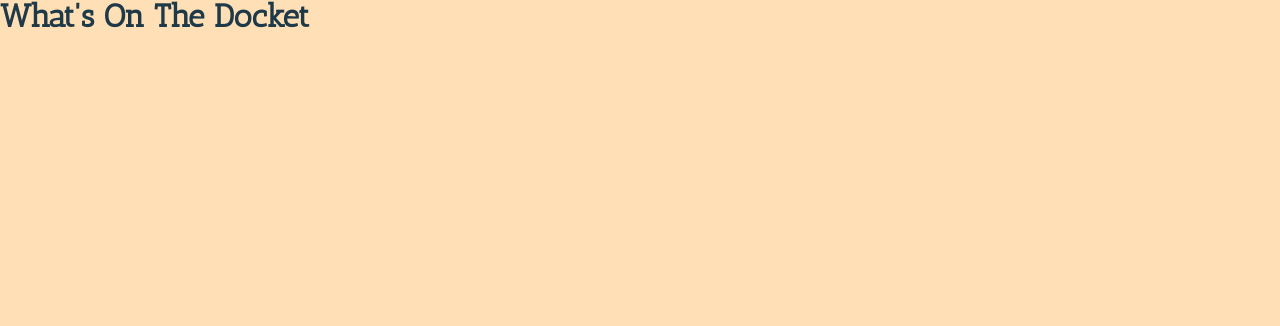
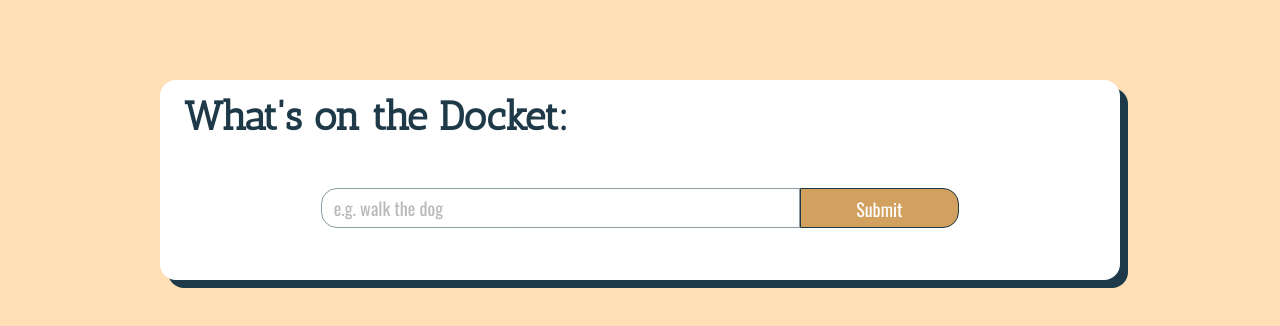
Before and after one commit to shawncocklin/thedocket, a plain HTML site: page index.html in a window 1280 px wide. Drawn offline with Linux system fonts and the light colour scheme.

Commit message:
initial styling of main card complete

```diff
--- a/index.html
+++ b/index.html
@@ -8,6 +8,19 @@
   <title>The Docket</title>
 </head>
 <body>
-  <h1>What's On The Docket</h1>
+  <main class="container">
+    <div class="card flex flex-col">
+      <h1 class="card-title">What's on the Docket:</h1>
+      <form class="task-form grid grid-12-col">
+        <input
+          type="text"
+          name="name"
+          class="task-input"
+          placeholder="e.g. walk the dog"
+          aria-label="task input">
+        <button type="submit" class="btn submit-btn">Submit</button>
+      </form>
+    </div>
+  </main>
 </body>
 </html>
--- a/styles.css
+++ b/styles.css
@@ -11,6 +11,7 @@
   --fw-reg: 400;
   --fw-bold: 700;
 
+  --fs-small: 0.75rem;
   --fs-400: 1.125rem;
   --fs-500: 1.25rem;
   --fs-600: 1.5rem;
@@ -18,7 +19,8 @@
   --fs-800: 1.875rem;
   --fs-xl: 2.5rem;
 
-  --box-shadow: 8 8 0 0 var(var(--clr-secondary));
+  --box-shadow: 8px 8px 0 0 var(--clr-secondary);
+  --br: 1rem;
 }
 
 /* oswald-regular - latin */
@@ -82,9 +84,25 @@ h3 {
   line-height: 1;
 }
 
+input,
+button {
+  background: none;
+  border: none;
+  margin: 0;
+  padding: 0;
+}
+
 /*
   UTILITIES
 */
+
+.flex {
+  display: flex;
+}
+
+.flex-col {
+  flex-direction: column;
+}
 
 .grid {
   display: grid;
@@ -92,6 +110,27 @@ h3 {
 
 .grid-12-col {
   grid-template-columns: repeat(12, [col-start] 1fr);
+  grid-template-rows: 40px;
+}
+
+.grid-span-4 {
+  grid-column: col-start 5 /span 4;
+}
+
+.grid-span-3 {
+  grid-column: col-start 5 / span 3;
+}
+
+.container {
+  max-width: 60rem;
+}
+
+/*
+  TYPOGRAPHY
+*/
+
+.card-title {
+  font-size: var(--fs-700);
 }
 
 /*
@@ -102,4 +141,89 @@ body {
   font-family: 'var(--ff-serif)';
   background-color: var(--clr-accent);
   color: var(--clr-secondary);
+  display: flex;
+  justify-content: center;
+  align-items: center;
+  margin: 5rem 1rem 0;
 }
+
+.btn {
+  font-family: 'var(--ff-sans)';
+  color: var(--clr-neutral-100);
+  font-size: var(--fs-400);
+  display: inline-block;
+  border: 1px solid var(--clr-secondary)
+}
+
+.card {
+  max-width: 100%;
+  background-color: var(--clr-neutral-100);
+  padding: 1rem 1.5rem;
+  border-radius: var(--br);
+  height: 12.5rem;
+  box-shadow: var(--box-shadow);
+}
+
+.card-title {
+  margin-bottom: 1rem;
+}
+
+.card-title,
+.task-form {
+  flex: 1;
+}
+
+.task-form {
+  width: 70%;
+  margin-left: auto;
+  margin-right: auto;
+}
+
+.task-input {
+  padding: .375rem .75rem;
+  border: 1px solid var(--clr-secondary);
+  font-family: 'var(--ff-sans)';
+  font-size: var(--fs-400);
+  color: var(--clr-secondary);
+  grid-column: col-start / span 9;
+  border-top-left-radius: var(--br);
+  border-bottom-left-radius: var(--br);
+}
+
+.task-input[placeholder] {
+  opacity: 0.5;
+}
+
+.submit-btn {
+  background-color: var(--clr-primary);
+  padding: .4375rem 1.5rem;
+  grid-column: col-start 10 / span 3;
+  border-top-right-radius: var(--br);
+  border-bottom-right-radius: var(--br);
+}
+
+@media (min-width: 1000px) {
+  .card {
+    width: 60rem;
+  }
+
+  .card-title {
+    font-size: var(--fs-xl);
+  }
+}
+
+@media (max-width: 1000px) {
+
+  .task-form {
+    width: 90%;
+  }
+
+  .task-input,
+  .submit-btn {
+    font-size: var(--fs-small);
+  }
+
+  .submit-btn {
+    padding: .4375rem .5rem;
+  }
+}
```
